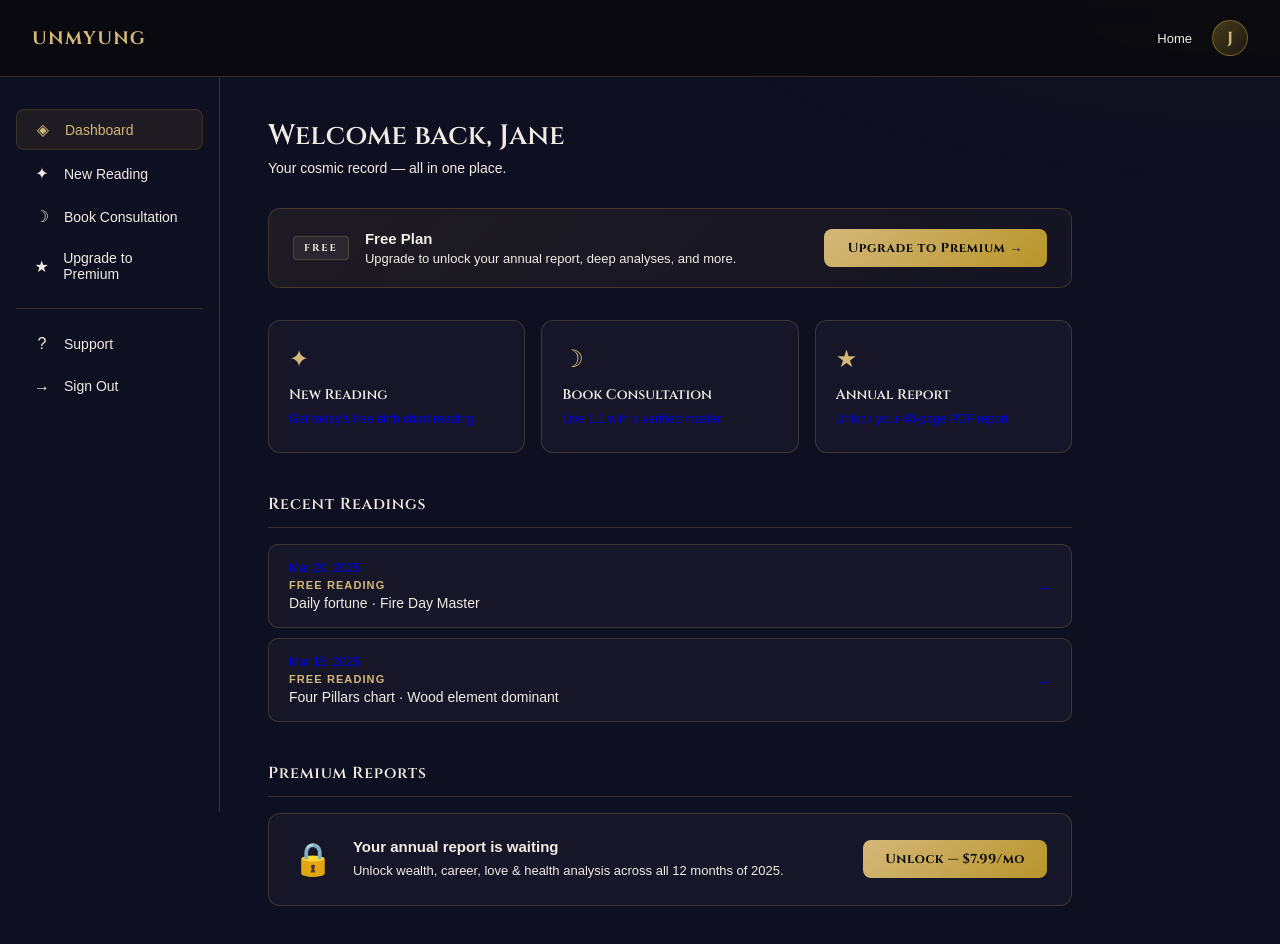
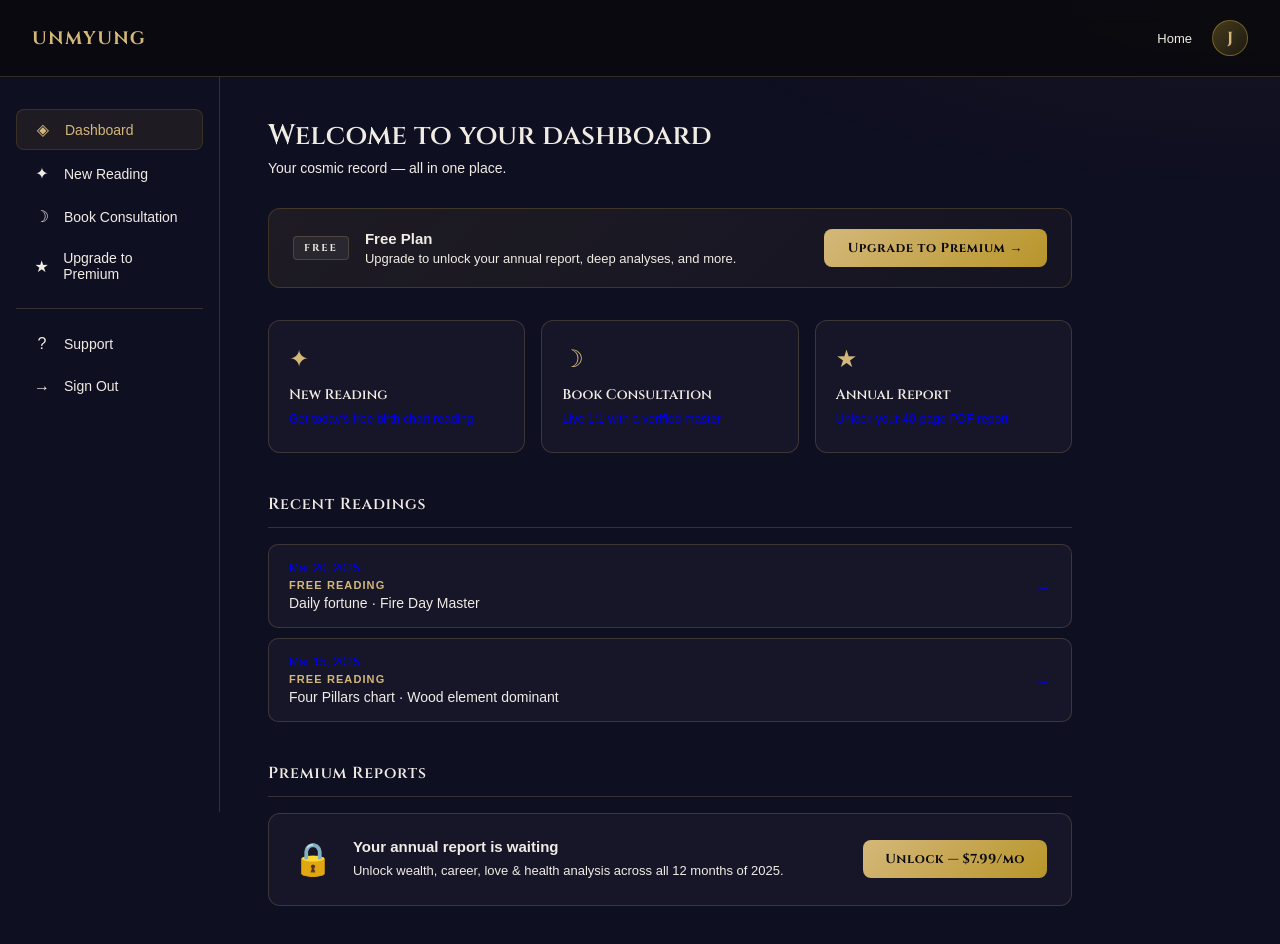
Before and after one commit to kimjinsil0527-pixel/saju-next, a Next.js app: page /dashboard in a window 1280 px wide. Shown: the top 944 px of the page. Built offline with nearby package versions, Linux system fonts and the light colour scheme; no server answers; a web font is replaced by a local one.

Commit message:
Remove demo dashboard name

```diff
--- a/app/checkout/success/page.tsx
+++ b/app/checkout/success/page.tsx
@@ -68,8 +68,8 @@ function SuccessContent() {
       {confirmed && (
         <>
           <div className={styles.actions}>
-            <Link href="/dashboard" className={styles.primary}>Go to Dashboard</Link>
-            <Link href="/" className={styles.ghost}>Home</Link>
+            <Link href="/" className={styles.primary}>Home</Link>
+            <Link href="/fortune" className={styles.ghost}>Start Reading</Link>
           </div>
           <div className={styles.note}>Final access is granted by the server webhook.</div>
         </>
--- a/app/dashboard/page.tsx
+++ b/app/dashboard/page.tsx
@@ -48,7 +48,7 @@ export default function Dashboard() {
         {/* Main */}
         <main className={styles.main}>
           <div className={styles.welcome}>
-            <h1 className={styles.greeting}>Welcome back, Jane</h1>
+            <h1 className={styles.greeting}>Welcome to your dashboard</h1>
             <p className={styles.greetingSub}>Your cosmic record — all in one place.</p>
           </div>
 
```
